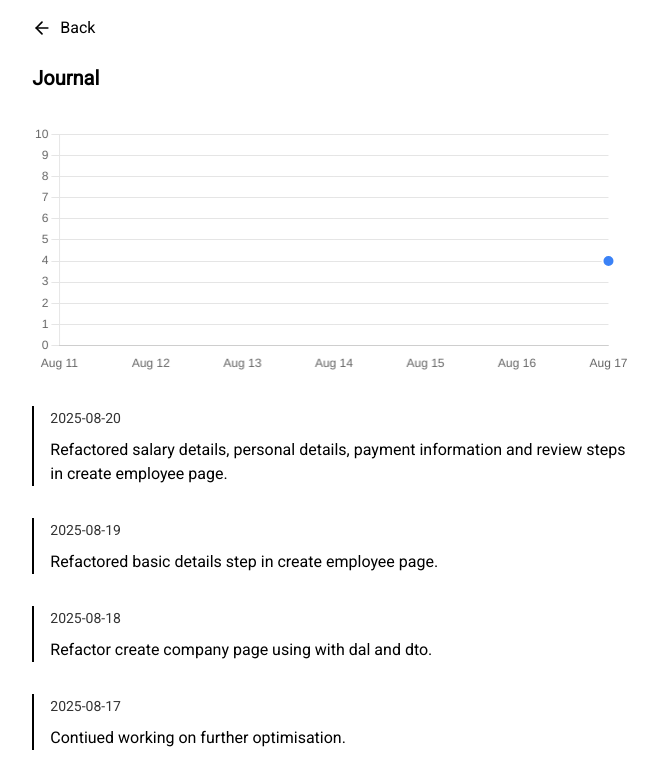
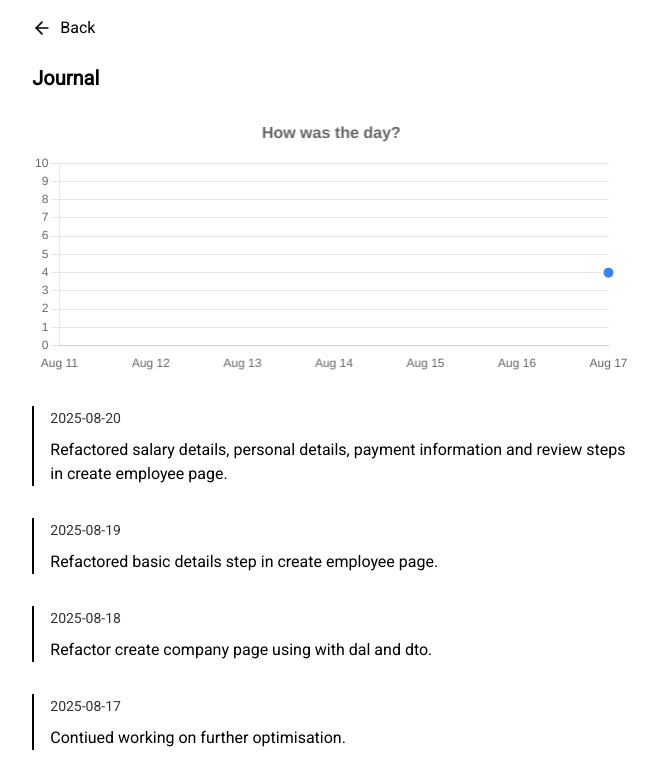
Before and after one commit to minamicode/minamicode.com, a Next.js app: page /journal in a window 1280 px wide. Shown: the top 780 px of the page, without its empty margins (309-967 px from the left). Built offline with nearby package versions, Linux system fonts and the light colour scheme.

Commit message:
add title to the chart

```diff
--- a/src/app/_components/JournalEntries.tsx
+++ b/src/app/_components/JournalEntries.tsx
@@ -941,7 +941,7 @@ const entries: JournalEntry[] = [
 export default function JournalEntries() {
   return (
     <div className="space-y-8">
-      <Chart entries={entries} title="" height={250} />
+      <Chart entries={entries} title="How was the day?" height={250} />
 
       {entries.map((entry, index) => (
         <div key={index} className="border-l-2 border-[var(--color-txt)] pl-4">
```
